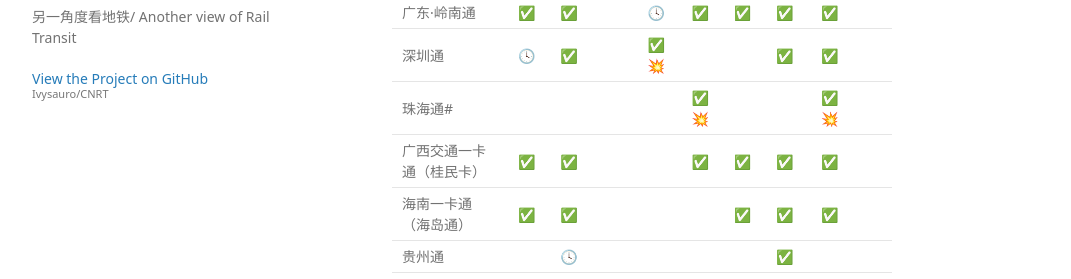
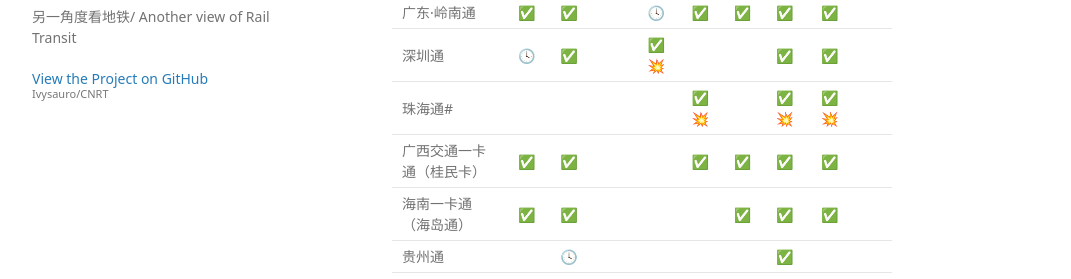
Before and after one commit to Ivysauro/CNRT, a Jekyll site: the page built from data/NFC.md, in a window 1280 px wide and 900 px high, scrolled down 2484 px. Shown: the part 172-451 px from the top of the window, without its empty margins (178-1249 px from the left). Built offline with Jekyll 4.4.1, drawn with Linux system fonts in a browser that asks for light colours; some web fonts are replaced; our own code applies the rules of GitHub Pages for plain Markdown files; a script that is not in the unit is left out.

Commit message:
🍊更新OPPO数据

```diff
--- a/data/NFC.md
+++ b/data/NFC.md
@@ -67,7 +67,7 @@
 | 长沙·潇湘卡 | ✅ | ✅ | | | | | ✅ | ✅ ||
 | 广东·岭南通	| ✅ | ✅ | | 🕓 | ✅ | ✅ | ✅ | ✅ ||
 | 深圳通 | 🕓 | ✅ | | ✅💥 | | | ✅ | ✅ ||
-| 珠海通# | | | | | ✅💥 | | | ✅💥 |
+| 珠海通# | | | | | ✅💥 | | ✅💥 | ✅💥 |
 | 广西交通一卡通（桂民卡） | ✅ | ✅ | | | ✅ | ✅ | ✅ | ✅ ||
 | 海南一卡通（海岛通） | ✅ | ✅ | | | | ✅ | ✅ | ✅ ||
 | 贵州通 | | 🕓 ||||| ✅ |||
```
